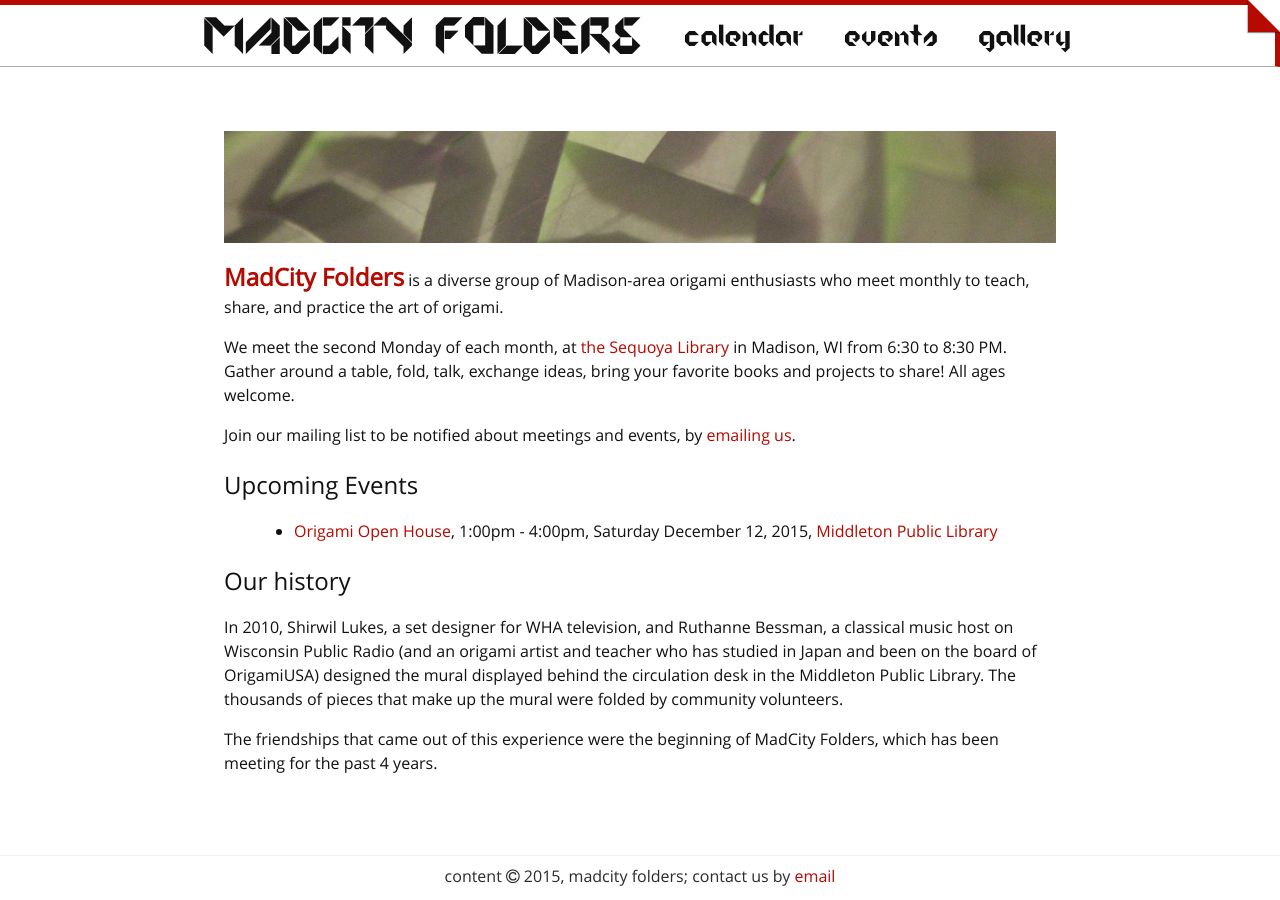
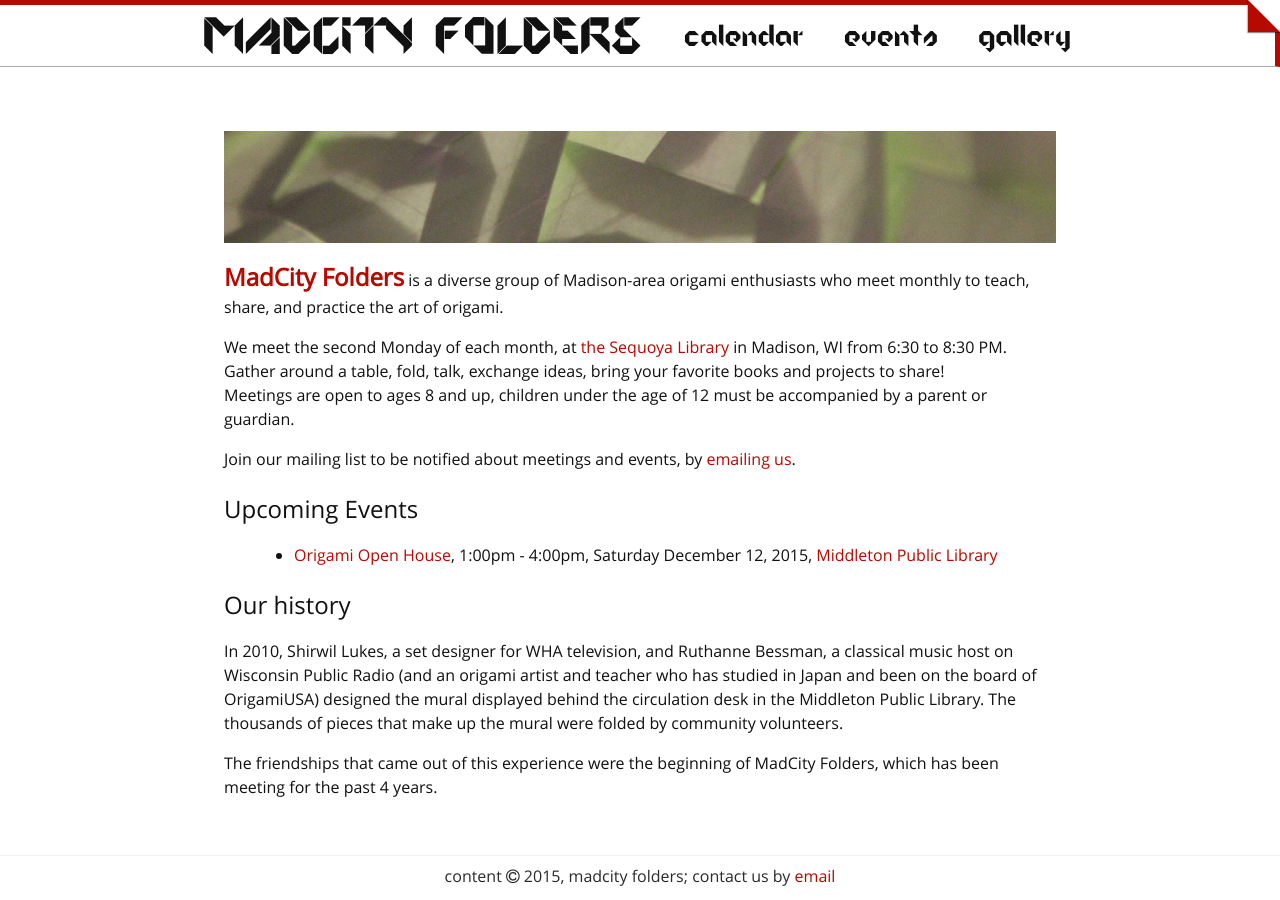
Before and after one commit to MadCityFolders/madcityfolders.github.io, a Jekyll site: the page built from index.md, in a window 1280 px wide. Built offline with Jekyll 4.4.1, drawn with Linux system fonts in a browser that asks for light colours; nearby versions of some CDN libraries; comment, search, counter and statistics services are not loaded.

Commit message:
Age restriction for meetings

```diff
--- a/index.md
+++ b/index.md
@@ -8,7 +8,8 @@ layout: page
 <span class="name-callout">MadCity Folders</span> is a diverse group of Madison-area origami enthusiasts who meet monthly to teach, share, and practice the art of origami.
 
 We meet the second Monday of each month, at [the Sequoya Library](https://www.google.com/maps/place/Madison+Public+Library:+Sequoya+Branch/@43.0342714,-89.4227239,12.75z) in Madison, WI from 6:30 to 8:30 PM.
-Gather around a table, fold, talk, exchange ideas, bring your favorite books and projects to share! All ages welcome.
+Gather around a table, fold, talk, exchange ideas, bring your favorite books and projects to share!
+Meetings are open to ages 8 and up, children under the age of 12 must be accompanied by a parent or guardian.
 
 Join our mailing list to be notified about meetings and events, by [emailing us](mailto:madcityfolders@gmail.com).
 
```
